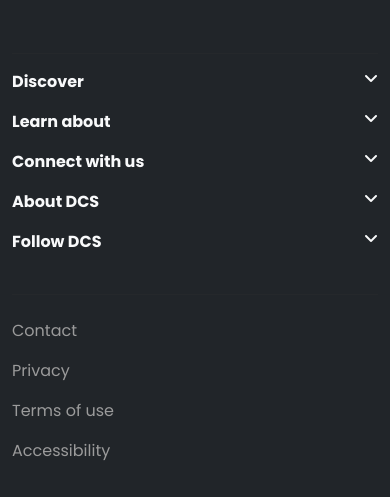
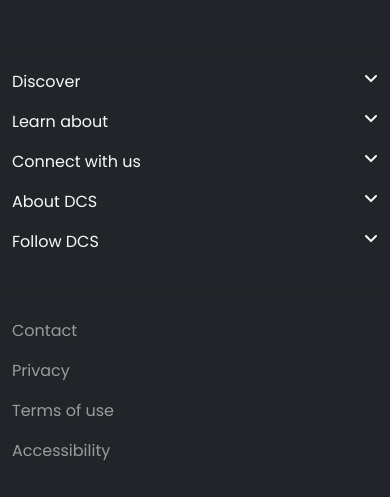
Before and after one commit to rahulsharma1919/Freelance-project, a plain HTML site: page components/About.html in a window 390 px wide. Shown: the part 2802-3299 px from the top of the page. Drawn offline with nearby package versions, Linux system fonts and the light colour scheme.

Commit message:
changes in footer font

```diff
--- a/style/About.css
+++ b/style/About.css
@@ -349,7 +349,6 @@ hr {
           color: #f8f9fa;
           text-decoration: none;
           font-size: 1rem;
-          font-weight: bold;
      }
 
      .btn-link .dropdown-icon {
--- a/style/style.css
+++ b/style/style.css
@@ -749,9 +749,8 @@ hr {
     /* Button styles for mobile collapsible sections */
     .btn-link {
         color: #f8f9fa;
-        text-decoration: none;
+        text-decoration: none !important;
         font-size: 1rem;
-        font-weight: bold;
     }
 
     .btn-link .dropdown-icon {
```
